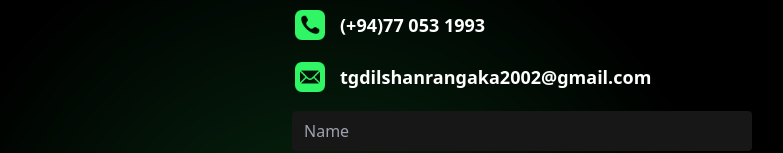
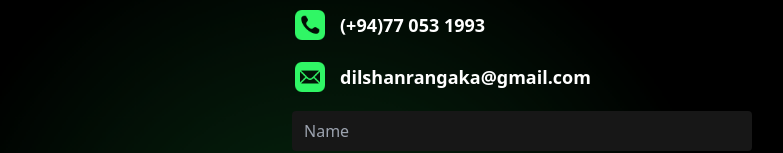
Before and after one commit to TGDRangaka/MyPortfolio, a React (Vite) app: page / in a window 1280 px wide. Shown: the part 6699-6852 px from the top of the page, without its empty margins (118-901 px from the left). Built offline with nearby package versions, Linux system fonts and the light colour scheme.

Commit message:
fix: change email

```diff
--- a/src/componets/Contact.tsx
+++ b/src/componets/Contact.tsx
@@ -14,7 +14,7 @@ export default function Contact() {
                 <div className="gradient w-400 aspect-square absolute rounded-full right-1/3 xl:w-800"></div>
                 <h3 className="mt-5 font-bold text-lg mb-2  lg:mt-14 lg:text-2xl">Write Me Something</h3>
                 <Contacts icon='/phone.png' text='(+94)77 053 1993' />
-                <Contacts icon='/email.png' text='tgdilshanrangaka2002@gmail.com' />
+                <Contacts icon='/email.png' text='dilshanrangaka@gmail.com' />
 
                 <Form />
             </div>
```
